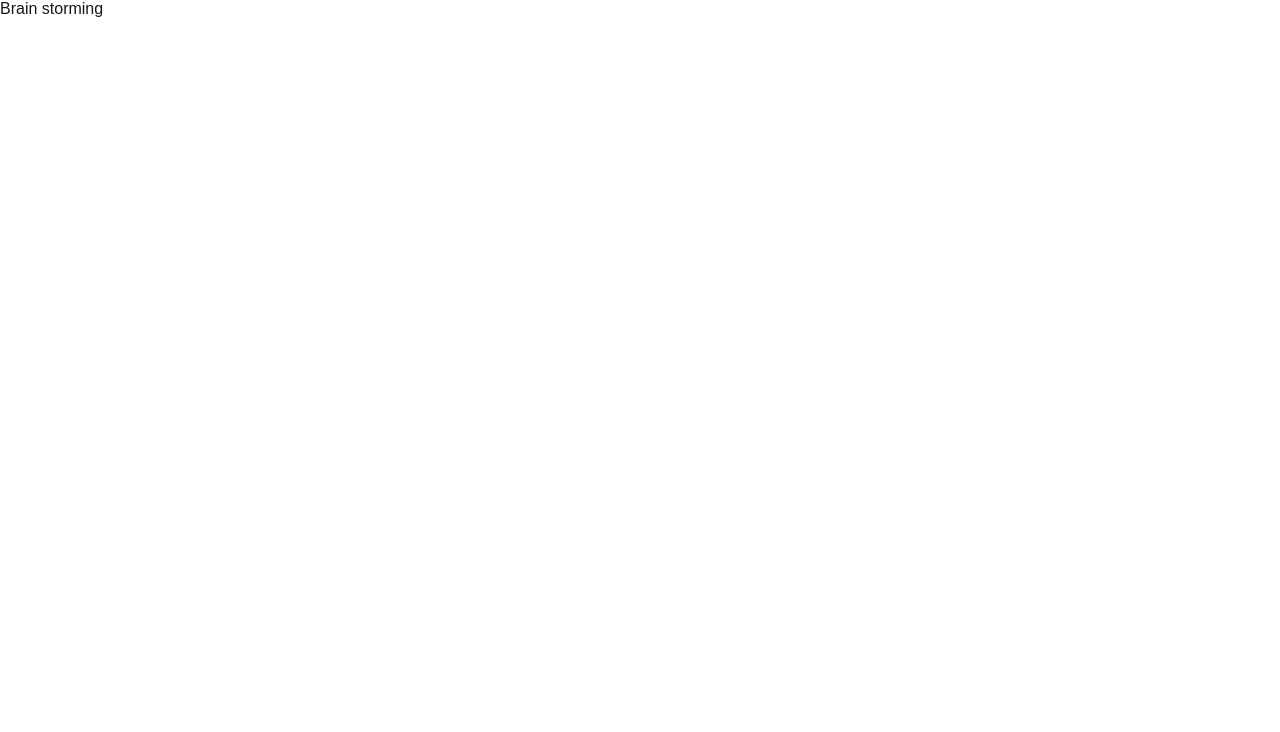
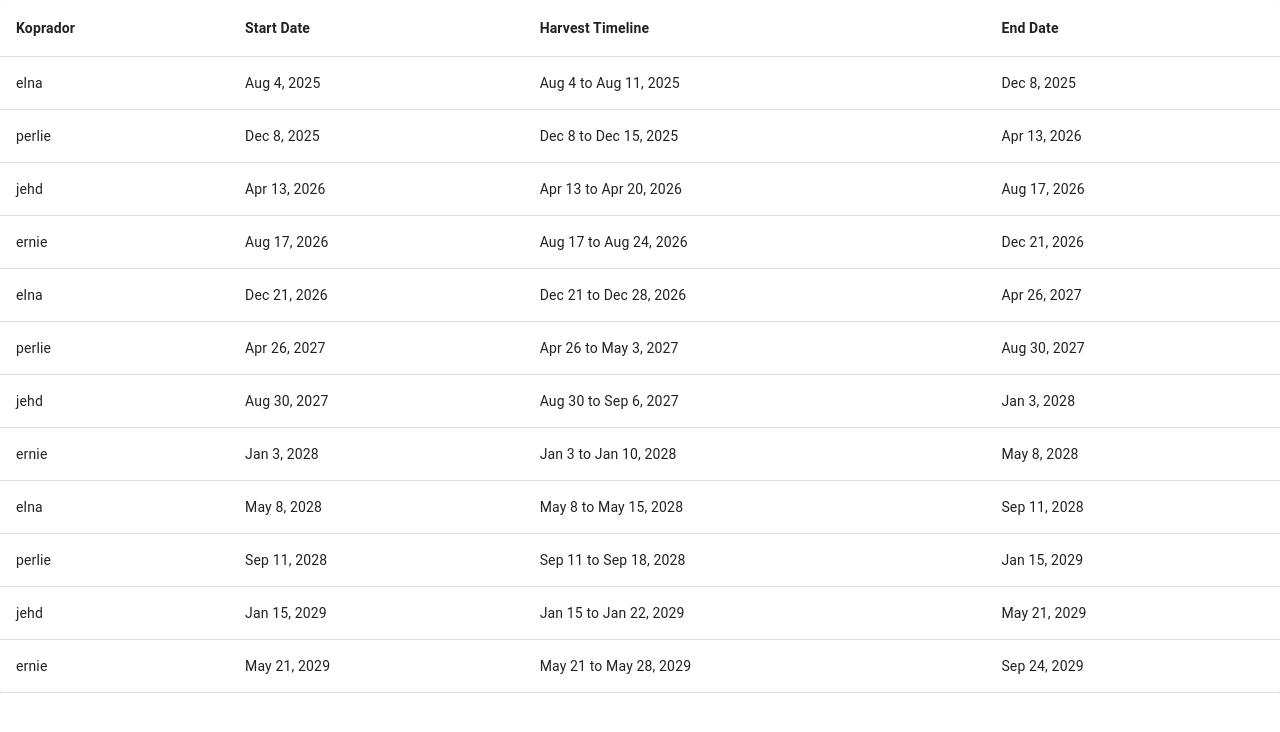
Before and after one commit to Jehd061990/copra, a Next.js app: page /dashboard in a window 1280 px wide. Shown: the top 732 px of the page. Built offline with nearby package versions, Linux system fonts and the light colour scheme.

Commit message:
correct month and interval calculation

```diff
--- a/package.json
+++ b/package.json
@@ -12,6 +12,8 @@
     "@emotion/react": "^11.14.0",
     "@emotion/styled": "^11.14.1",
     "@mui/material": "^7.2.0",
+    "date-fns": "^4.1.0",
+    "dayjs": "^1.11.13",
     "next": "15.3.5",
     "react": "^19.0.0",
     "react-dom": "^19.0.0"
--- a/src/app/(routes)/dashboard/page.tsx
+++ b/src/app/(routes)/dashboard/page.tsx
@@ -1,7 +1,101 @@
+"use client";
+
 import React from "react";
+import {
+  Table,
+  TableBody,
+  TableCell,
+  TableContainer,
+  TableHead,
+  TableRow,
+  Paper,
+} from "@mui/material";
+import { addDays, format } from "date-fns";
 
-const page = () => {
-  return <div>Brain storming</div>;
+interface Period {
+  month: number;
+  startDate: Date;
+  harvestStart: Date;
+  harvestEnd: Date;
+  endDate: Date;
+  koprador: string;
+}
+
+function generateTimeline(
+  start: Date,
+  sets: number,
+  harvestDuration = 7
+): Period[] {
+  const result: Period[] = [];
+  let currentDate = new Date(start);
+
+  let kopradors = ["elna", "perlie", "jehd", "ernie"];
+
+  for (let i = 0; i < sets; i++) {
+    const isNewBlock = true; // Always true since each "set" represents a 4-month period
+    const harvestStart = new Date(currentDate);
+    const harvestEnd = addDays(harvestStart, harvestDuration);
+
+    // const endDate = addDays(harvestEnd, 30 * 4 - 1); // 4 months * 30 days, minus 1 day on the harvest end
+
+    const endDate = addDays(harvestEnd, 30 * 4 - 1); // 4 months * 30 days
+
+    // const startDate = new Date(harvestStart);
+    const startDate = new Date(harvestStart);
+
+    // Prepare for next block
+    currentDate = new Date(endDate);
+
+    const koprador = kopradors[i % kopradors.length];
+
+    result.push({
+      koprador,
+      month: i + 1,
+      startDate,
+      harvestStart,
+      harvestEnd,
+      endDate,
+    });
+
+    // Next harvest will start 7 days before the next 4-month cycle
+    currentDate = new Date(endDate);
+  }
+
+  return result;
+}
+
+const HarvestTimelineTable: React.FC = () => {
+  const timeline = generateTimeline(new Date("2025-08-04"), 12);
+
+  return (
+    <TableContainer component={Paper}>
+      <Table>
+        <TableHead>
+          <TableRow>
+            <TableCell sx={{ fontWeight: 700 }}>Koprador</TableCell>
+            <TableCell sx={{ fontWeight: 700 }}>Start Date</TableCell>
+            <TableCell sx={{ fontWeight: 700 }}>Harvest Timeline</TableCell>
+            <TableCell sx={{ fontWeight: 700 }}>End Date</TableCell>
+          </TableRow>
+        </TableHead>
+        <TableBody>
+          {timeline.map((period) => (
+            <TableRow key={period.month}>
+              <TableCell>{period.koprador}</TableCell>
+              <TableCell>{format(period.startDate, "MMM d, yyyy")}</TableCell>
+              <TableCell>
+                {`${format(period.harvestStart, "MMM d")} to ${format(
+                  period.harvestEnd,
+                  "MMM d, yyyy"
+                )}`}
+              </TableCell>
+              <TableCell>{format(period.endDate, "MMM d, yyyy")}</TableCell>
+            </TableRow>
+          ))}
+        </TableBody>
+      </Table>
+    </TableContainer>
+  );
 };
 
-export default page;
+export default HarvestTimelineTable;
```
Also changed, not shown: src/app/_components/dashboard/AssignedLists.tsx (added, +37 -0 lines), src/app/_components/dashboard/AssisgnedInterval.tsx (added, +86 -0 lines), 1 other file (tests, documents, lock files or other folders).
